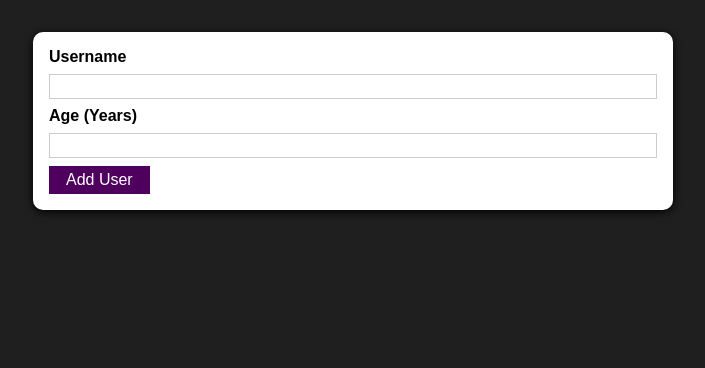
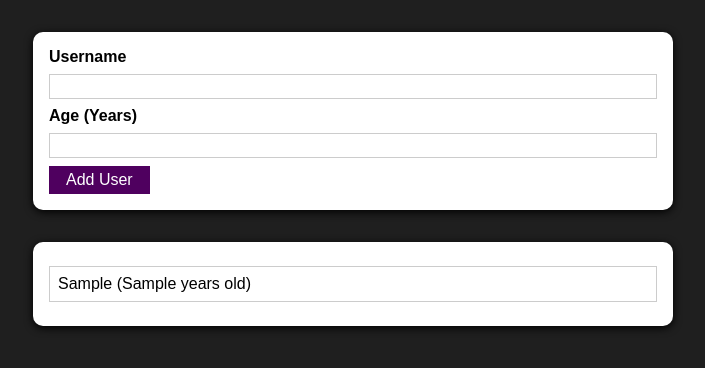
Before and after one commit to abdulhanan001/NameAgeAdder, a React (Create React App) app: page / in a window 1280 px wide. Both pictures are taken after typing "Sample", "Sample" into the empty fields and a click on the button "Add User". Shown: the top 368 px of the page, without its empty margins (287-992 px from the left). Built offline with nearby package versions, Linux system fonts and the light colour scheme.

Commit message:
COMPONENT::USERSLIST::Added Users Lists component.

```diff
--- a/src/App.js
+++ b/src/App.js
@@ -1,9 +1,22 @@
 import './App.css';
 import AddUser from './components/Users/AddUser';
+import UsersList from './components/Users/UsersList';
+import {React, useState} from 'react';
 
 function App() {
+  const [usersList, setUsersList] = useState([]);
+
+  const addUserHandler = (uName, uAge) => {
+    setUsersList((prevUsersList) => {
+      return [...prevUsersList, {name: uName, age: uAge, id: Math.random().toString()}];
+    });
+  }
+
   return (
-    <AddUser />
+    <>
+      <AddUser onAddUser={addUserHandler}/>
+      <UsersList users={usersList}/>
+    </>
   );
 }
 
--- a/src/components/Users/AddUser.jsx
+++ b/src/components/Users/AddUser.jsx
@@ -18,6 +18,7 @@
       return;
     }
     console.log(enteredUsername, enteredAge)
+    props.onAddUser(enteredUsername, enteredAge);
     setEnteredUsername('');
     setEnteredAge('');
   }
--- /dev/null
+++ b/src/components/Users/UsersList.jsx
@@ -0,0 +1,20 @@
+import React from "react";
+
+import Card from "../UI/Card";
+import classes from "./UsersList.module.css";
+
+const UsersList = (props) => {
+  return (
+    <Card className={classes.users}>
+      <ul>
+        {props.users.map((user) => (
+          <li key={user.id}>
+            {user.name} ({user.age} years old)
+          </li>
+        ))}
+      </ul>
+    </Card>
+  )
+}
+
+export default UsersList;
--- /dev/null
+++ b/src/components/Users/UsersList.module.css
@@ -0,0 +1,16 @@
+.users {
+  margin: 2rem auto;
+  width: 90%;
+  max-width: 40rem;
+}
+
+.users ul {
+  list-style: none;
+  padding: 1rem;
+}
+
+.users li {
+  border: 1px solid #ccc;
+  margin: 0.5rem 0;
+  padding: 0.5rem;
+}
```
